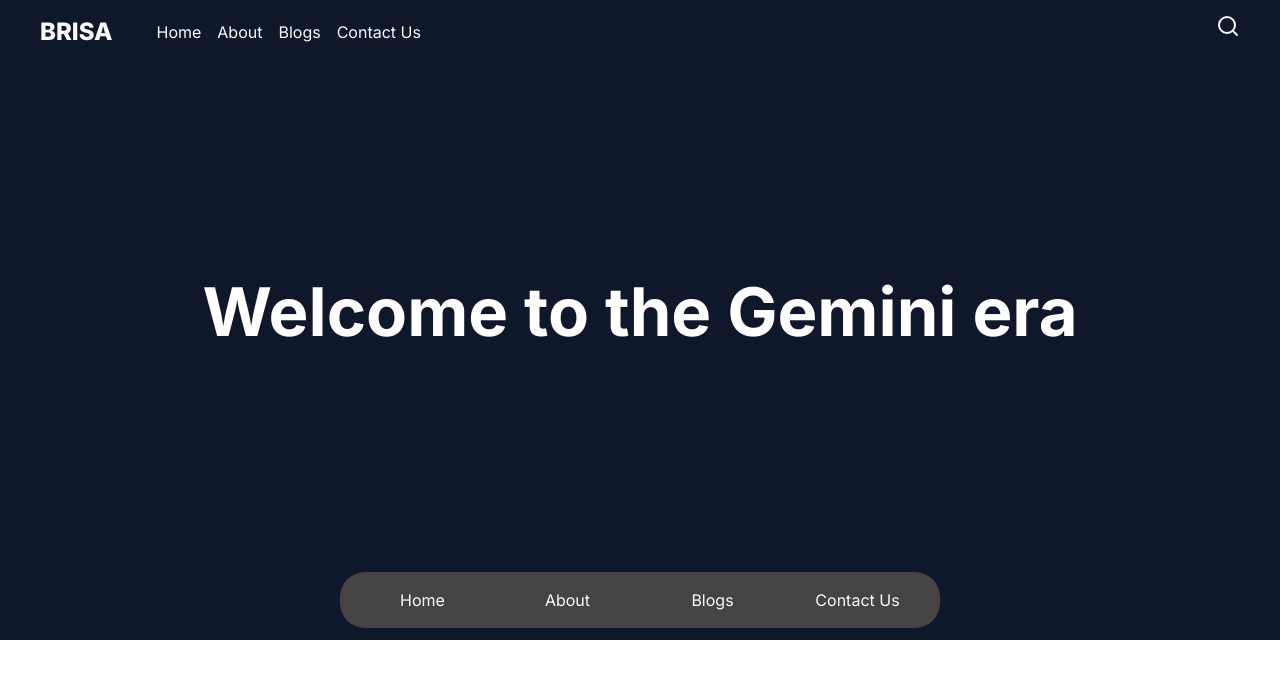
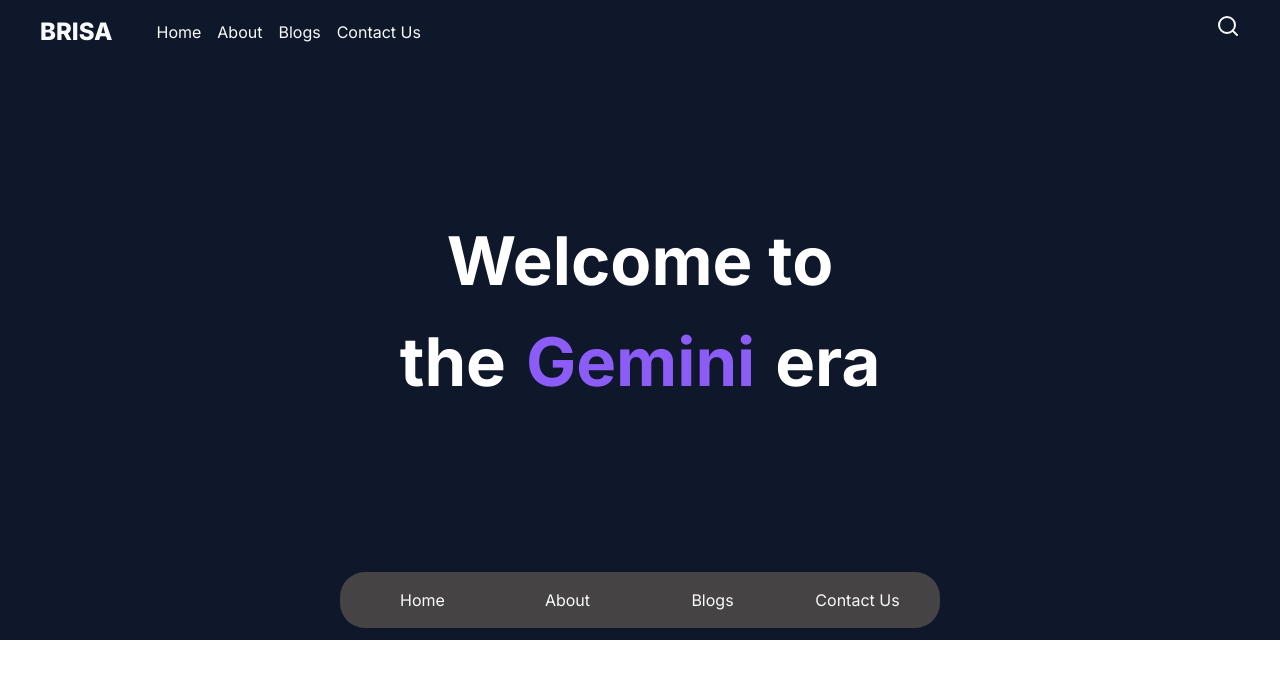
Before and after one commit to anwarjunaidkm/modern-portfolio, a Next.js app: page / in a window 1280 px wide. Shown: the top 678 px of the page. Built offline with nearby package versions, Linux system fonts and the light colour scheme.

Commit message:
text tyle

```diff
--- a/src/Components/Banner/Banner.tsx
+++ b/src/Components/Banner/Banner.tsx
@@ -6,7 +6,10 @@
 function Banner({ text }: bannerProps) {
   return (
     <div className="text-white ">
-      <h1 className="text-9xl font-bold ">{text}</h1>
+      <h1 className="text-9xl text-center leading-normal font-bold ">
+        {text} <br />
+        the <span className="px-1 text-violet-500">Gemini</span> era
+      </h1>
     </div>
   );
 }
--- a/src/Containers/HomePage/BannerContainer/BannerContainer.tsx
+++ b/src/Containers/HomePage/BannerContainer/BannerContainer.tsx
@@ -5,7 +5,7 @@
 function BannerContainer() {
   return (
     <div className="h-[31rem] w-full flex flex-col justify-center items-center bg-primary">
-      <Banner text={"Welcome to the Gemini era"} />
+      <Banner text={"Welcome to "} />
     </div>
   );
 }
```
